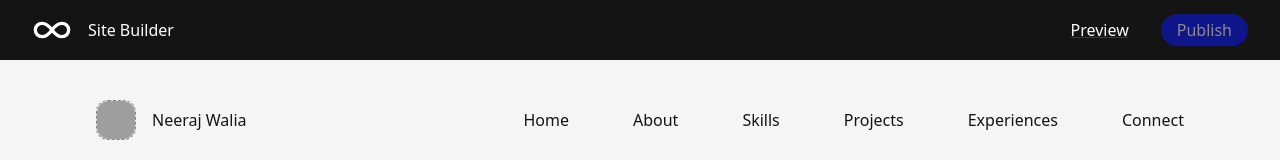
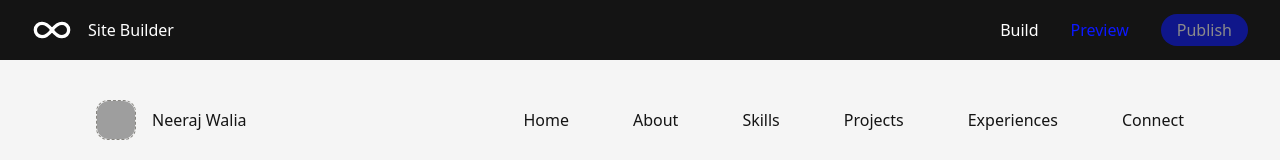
Before and after one commit to lohxt1/growthx-assignment, a React (Vite) app: page /preview in a window 1280 px wide. Shown: the top 160 px of the page. Built offline with nearby package versions, Linux system fonts and the light colour scheme; grey boxes are pictures that could not be loaded.

Commit message:
updated nav items

```diff
--- a/src/components/shared/nav.tsx
+++ b/src/components/shared/nav.tsx
@@ -9,13 +9,12 @@ const Nav = () => {
         <Infinity height={40} width={40} /> Site Builder
       </Link>
       <div className="flex flex-row gap-8 items-center">
+        <Link to="/" className={location.pathname == "/" ? `text-bl-one` : ""}>
+          Build
+        </Link>
         <Link
           to="/preview"
-          className={
-            location.pathname == "/preview"
-              ? `underline decoration-bl-two/80`
-              : ""
-          }
+          className={location.pathname == "/preview" ? `text-bl-one` : ""}
         >
           Preview
         </Link>
```
